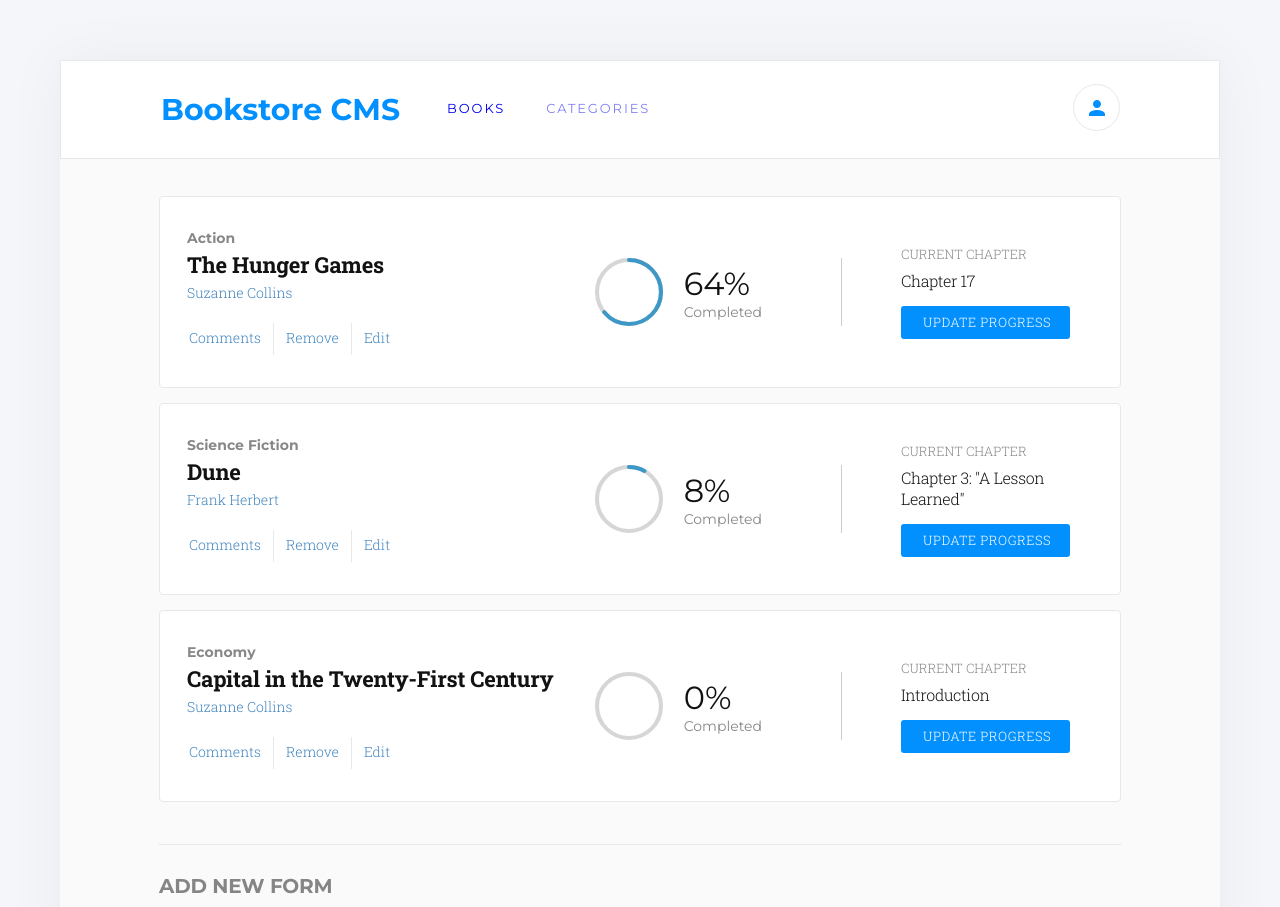
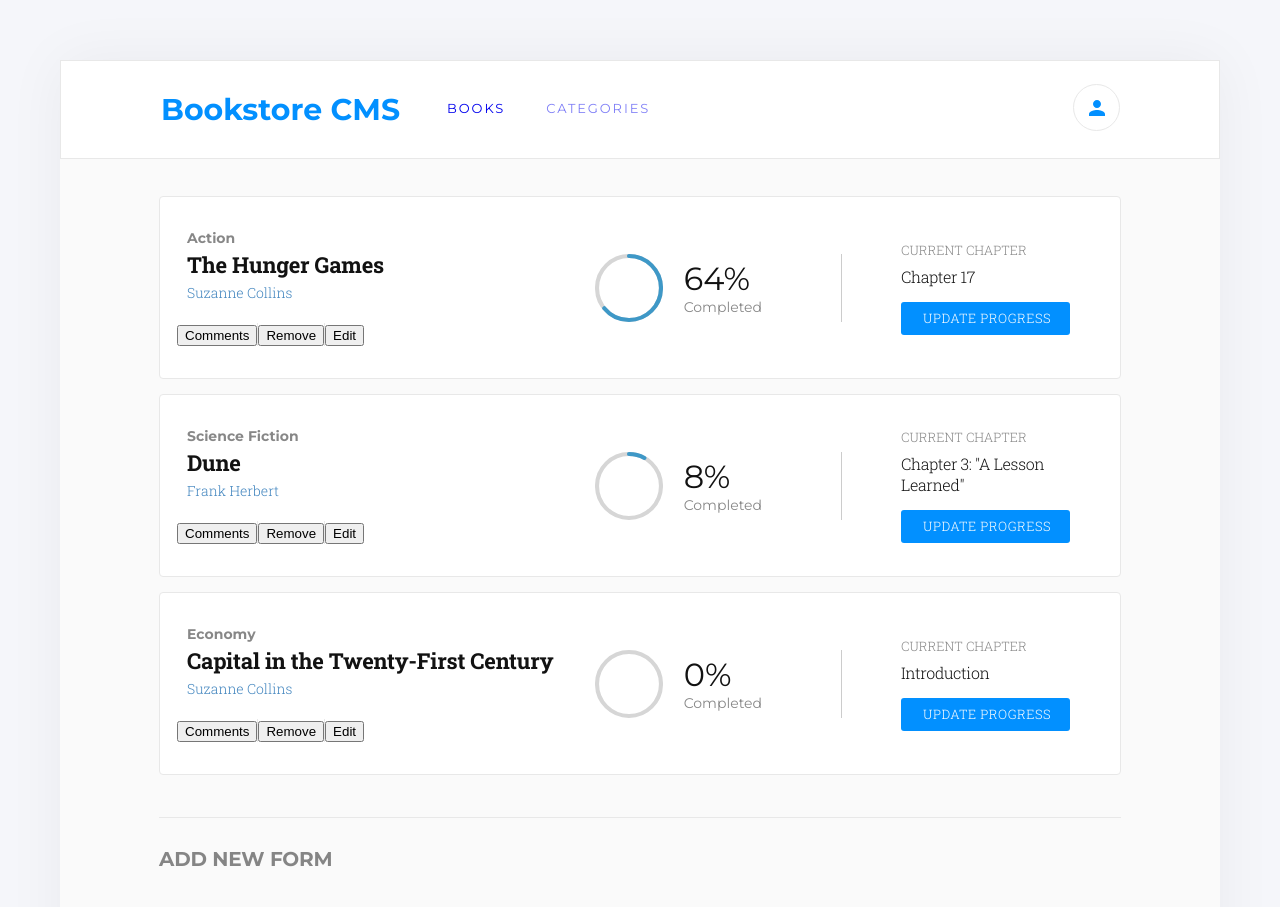
Before and after one commit to yemidada/bootstore, a React (Create React App) app: page / in a window 1280 px wide. Shown: the top 907 px of the page. Built offline with nearby package versions, Linux system fonts and the light colour scheme.

Commit message:
update book item file

```diff
--- a/src/components/Book/BookForm.jsx
+++ b/src/components/Book/BookForm.jsx
@@ -1,13 +1,14 @@
 import '../../styles/form.css';
 
 const BookForm = () => {
-  const selectors = ['Suzanne Collins', 'Frank Herbert', 'Suzanne Collins'];
+  const selectors = ['Action', 'Science Fiction', 'Economy'];
   return (
     <div className="bookform">
       <div className="title">ADD NEW FORM</div>
 
       <div className="form">
         <input placeholder="Book title" />
+        <input placeholder="Category" />
         <select>
           {
             selectors.map((selector) => <option key={selector} value={selector}>{selector}</option>)
--- a/src/components/Book/BookItem.jsx
+++ b/src/components/Book/BookItem.jsx
@@ -1,8 +1,6 @@
-/* eslint-disable import/no-extraneous-dependencies */
 import { CircularProgressbar } from 'react-circular-progressbar';
-import 'react-circular-progressbar/dist/styles.css';
 import PropTypes from 'prop-types';
-import { Link } from 'react-router-dom';
+import 'react-circular-progressbar/dist/styles';
 
 const BookItem = (props) => {
   const { book } = props;
@@ -13,9 +11,9 @@ const BookItem = (props) => {
         <div className="title">{book.title}</div>
         <div className="author">{book.author}</div>
         <ul className="actions">
-          <li><Link to="/">Comments</Link></li>
-          <li><Link to="/">Remove</Link></li>
-          <li><Link to="/">Edit</Link></li>
+          <li><button type="button">Comments</button></li>
+          <li><button type="button">Remove</button></li>
+          <li><button type="button">Edit</button></li>
         </ul>
       </div>
 
--- a/src/components/Layout/NavBar.jsx
+++ b/src/components/Layout/NavBar.jsx
@@ -1,6 +1,5 @@
 import { NavLink } from 'react-router-dom';
 import '../../styles/navbar.css';
-// eslint-disable-next-line import/no-extraneous-dependencies
 import PersonIcon from '@mui/icons-material/Person';
 
 const NavBar = () => (
--- a/src/styles/form.css
+++ b/src/styles/form.css
@@ -12,7 +12,7 @@
 
 .bookform .form {
   display: grid;
-  grid-template-columns: 50% 30% 15%;
+  grid-template-columns: 30% 30% 20% 15%;
   gap: 30px;
 }
 
```
